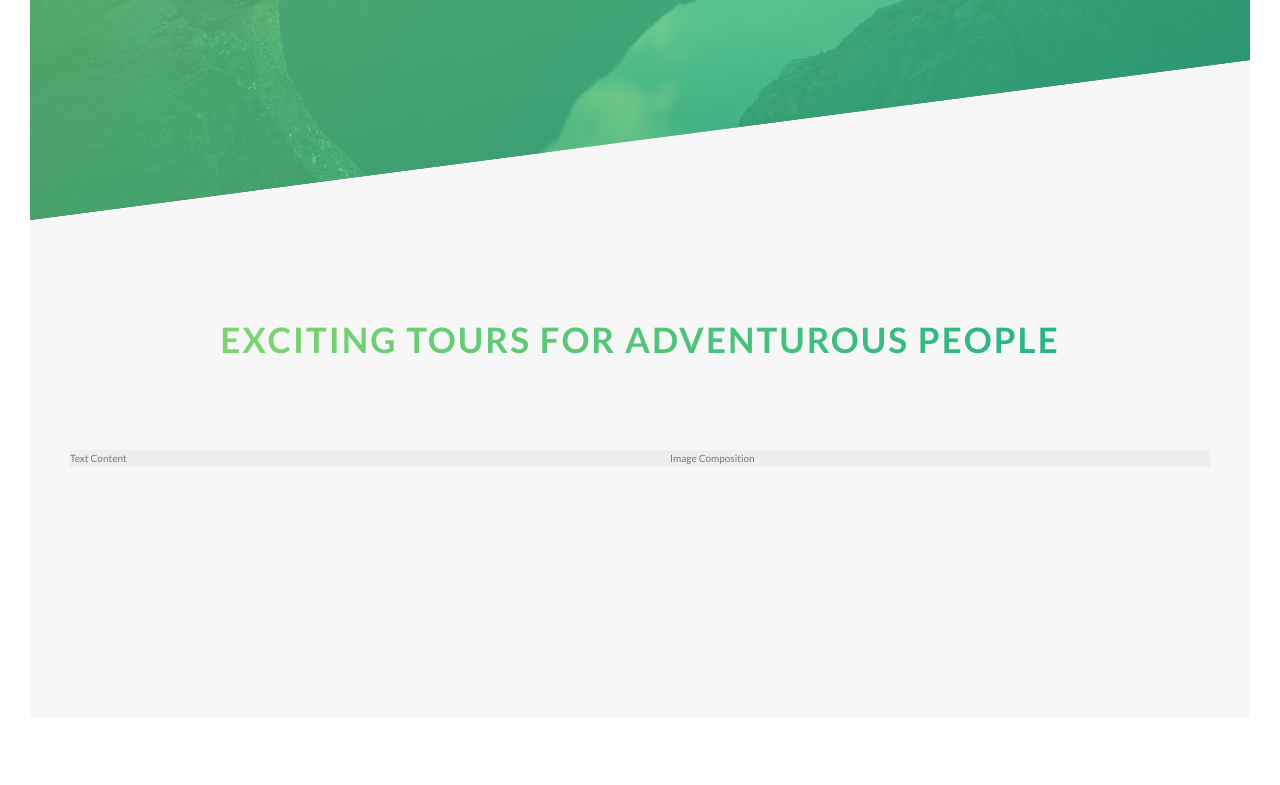
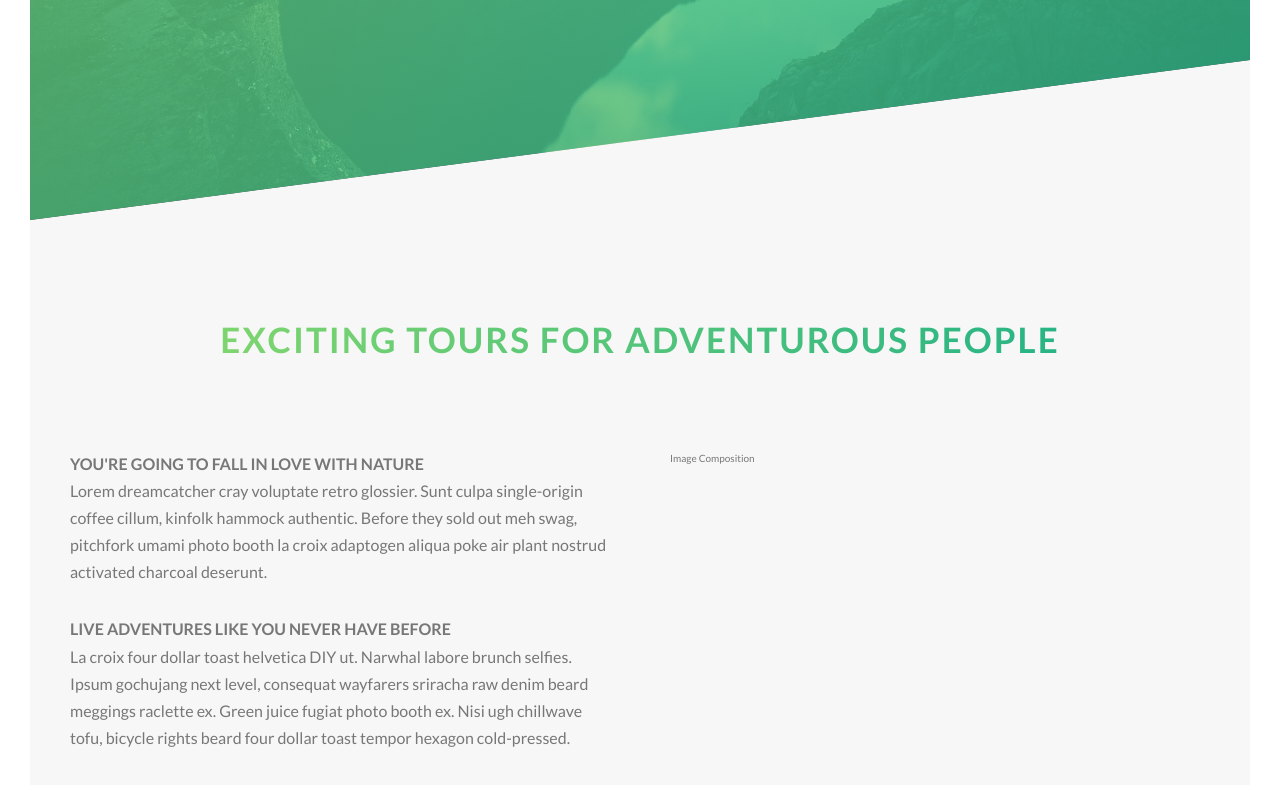
Before and after one commit to chanalisa/natours, a website: page index.html in a window 1280 px wide. Shown: the part 570-1355 px from the top of the page. Before the commit the page ends 1317 px from the top, so only its background shows below. Drawn offline with Linux system fonts and the light colour scheme.

Commit message:
added text to the about section

```diff
--- a/index.html
+++ b/index.html
@@ -39,7 +39,27 @@
 
         <div class="row">
           <div class="col-1-of-2">
-            Text Content
+            <h3 class="heading-tertiary">
+              You're going to fall in love with nature
+            </h3>
+            <p class="paragraph">
+              Lorem dreamcatcher cray voluptate retro glossier. Sunt culpa
+              single-origin coffee cillum, kinfolk hammock authentic. Before
+              they sold out meh swag, pitchfork umami photo booth la croix
+              adaptogen aliqua poke air plant nostrud activated charcoal
+              deserunt.
+            </p>
+
+            <h3 class="heading-tertiary">
+              Live adventures like you never have before
+            </h3>
+            <p class="paragraph">
+              La croix four dollar toast helvetica DIY ut. Narwhal labore brunch
+              selfies. Ipsum gochujang next level, consequat wayfarers sriracha
+              raw denim beard meggings raclette ex. Green juice fugiat photo
+              booth ex. Nisi ugh chillwave tofu, bicycle rights beard four
+              dollar toast tempor hexagon cold-pressed.
+            </p>
           </div>
           <div class="col-1-of-2">
             Image Composition
--- a/sass/base/_typography.scss
+++ b/sass/base/_typography.scss
@@ -75,3 +75,17 @@ body {
     -o-transform: skewY(2deg) skewX(15deg) scale(1.1);
   }
 }
+
+.heading-tertiary {
+  font-size: 1.6rem;
+  font-weight: 700;
+  text-transform: uppercase;
+}
+
+.paragraph {
+  font-size: 1.6rem;
+
+  &:not(:last-child) {
+    margin-bottom: 3rem;
+  }
+}
--- a/sass/layout/_grid.scss
+++ b/sass/layout/_grid.scss
@@ -1,6 +1,5 @@
 .row {
   max-width: $grid-width;
-  background-color: #eee;
   margin: 0 auto;
 
   /* This selects everything except for the last child. */
```
Also changed, not shown: css/style.css.
